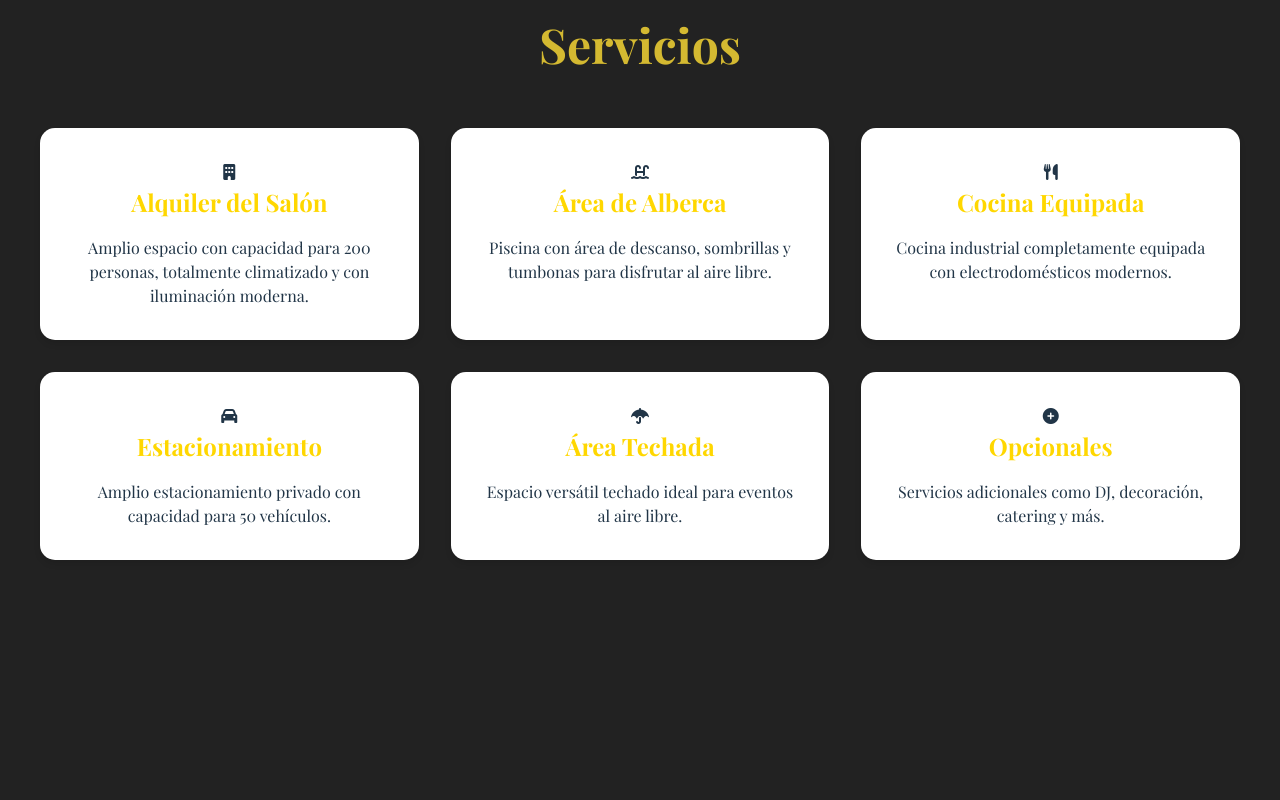
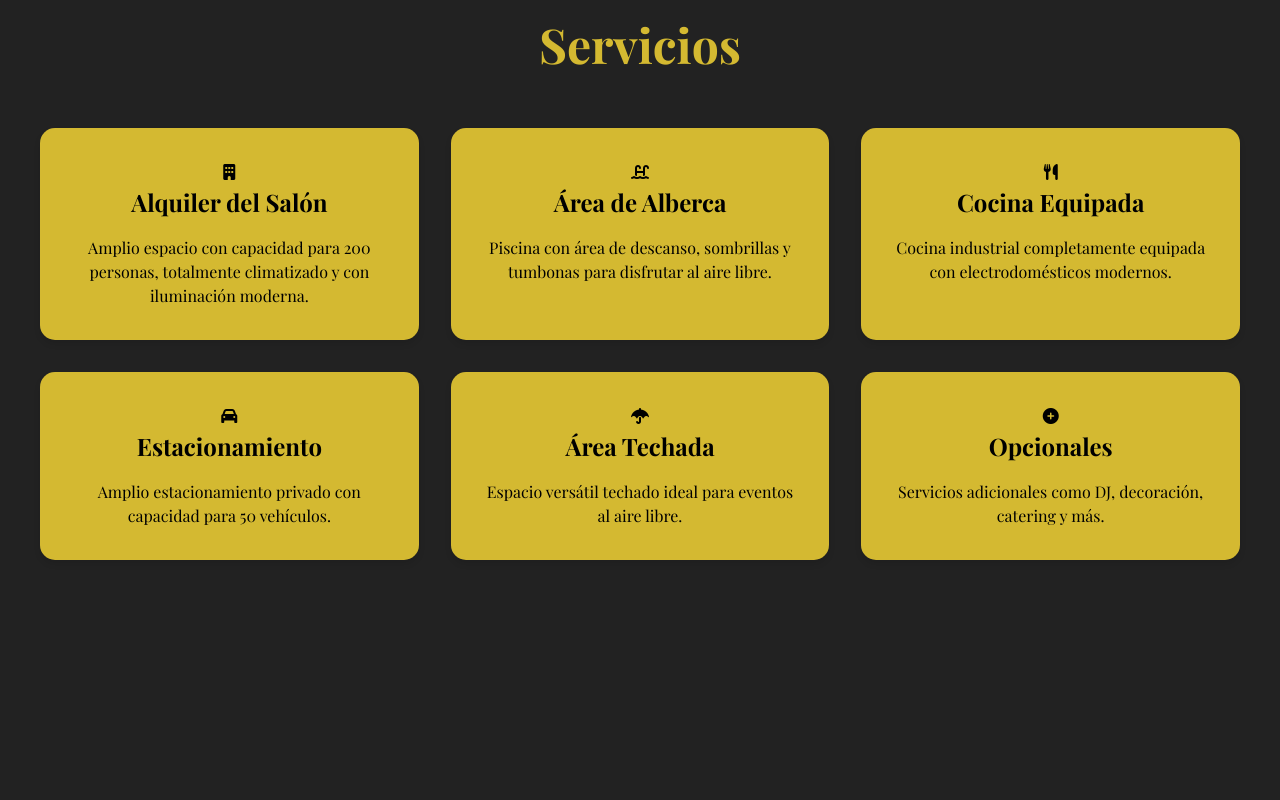
Before and after one commit to MEME-170505/Quinta-Nogales, a Vue app: page / in a window 1280 px wide. Shown: the part 920-1720 px from the top of the page. Built offline with nearby package versions, Linux system fonts and the light colour scheme.

Commit message:
cambio de contenedores

```diff
--- a/src/style.css
+++ b/src/style.css
@@ -4,7 +4,7 @@
   font-weight: 400;
   color-scheme: light dark;
   background-color: #ffffff;
-  color: #213547;
+  color: #000000;
 }
 
 * {
@@ -190,7 +190,7 @@ section {
 }
 
 .service-card {
-  background-color: white;
+  background-color: #d4b931;
   padding: 2rem;
   border-radius: 15px;
   box-shadow: 0 4px 6px rgba(0, 0, 0, 0.1);
@@ -204,7 +204,7 @@ section {
 }
 
 .service-card h3 {
-  color: #ffd700;
+  color: #000000;
   font-size: 1.5rem;
   margin-bottom: 1rem;
   font-family: 'Playfair Display', serif;
```
